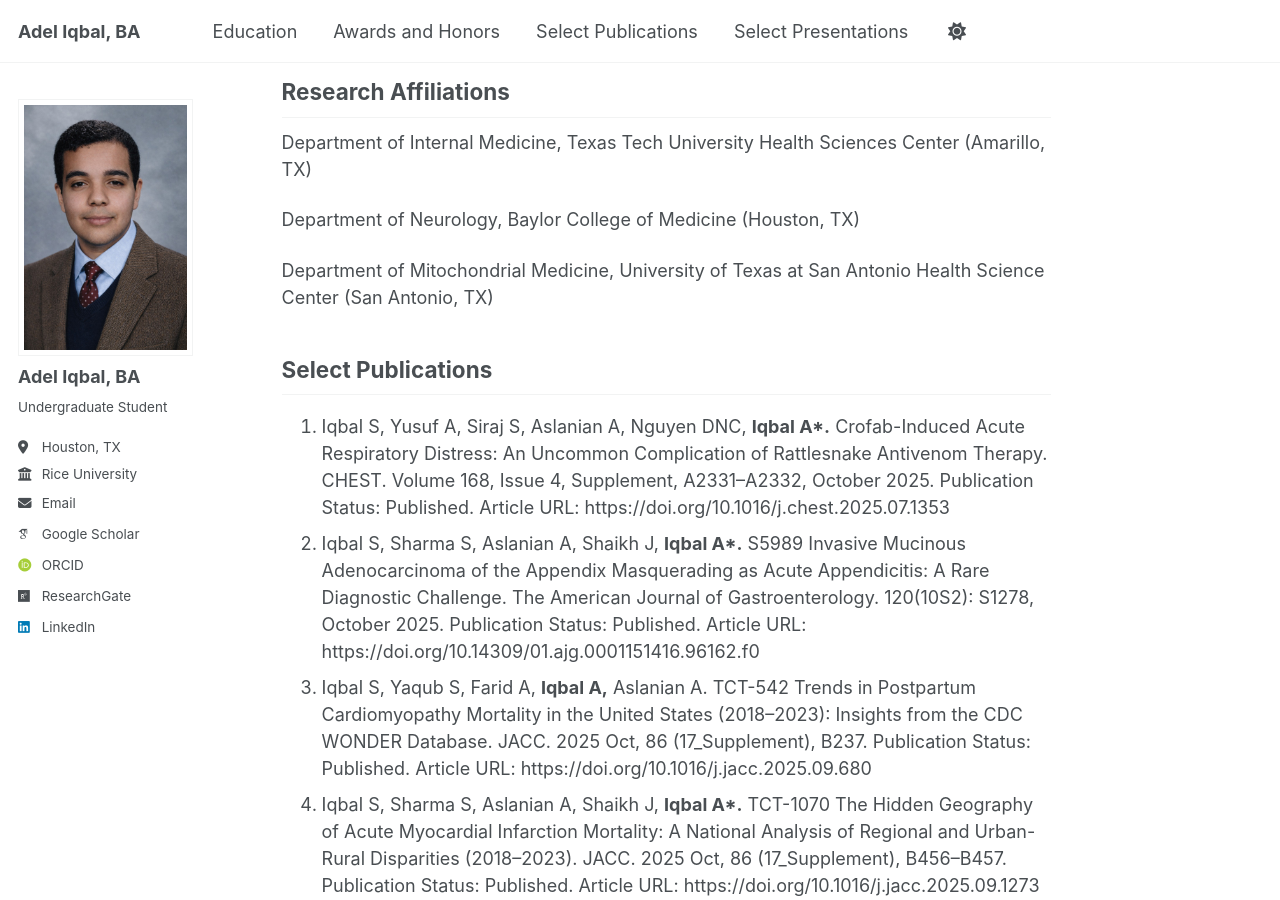
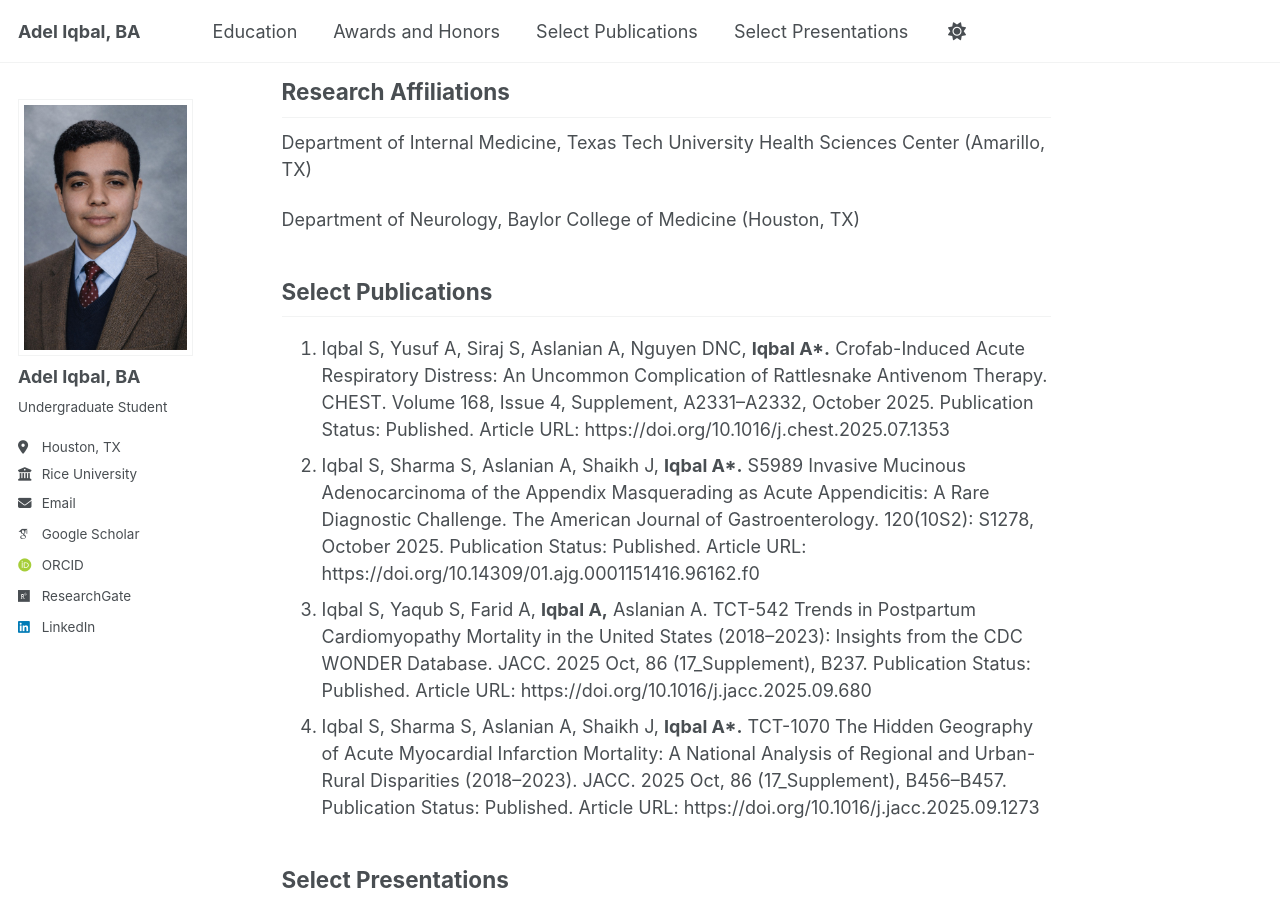
Before and after one commit to adel-iqbal/aiqbal, a Jekyll site: the page built from _pages/about.md, in a window 1280 px wide and 900 px high, scrolled down 420 px. Built offline with Jekyll 4.4.1, drawn with Linux system fonts in a browser that asks for light colours; some web fonts are replaced; a script bundle is joined from its source files by our own code; library files that are not in the unit come from our copies.

Commit message:
Update about.md

```diff
--- a/_pages/about.md
+++ b/_pages/about.md
@@ -29,7 +29,6 @@ Department of Internal Medicine, Texas Tech University Health Sciences Center (A
 
 Department of Neurology, Baylor College of Medicine (Houston, TX)
 
-Department of Mitochondrial Medicine, University of Texas at San Antonio Health Science Center (San Antonio, TX)
 
 Select Publications
 ------
```
